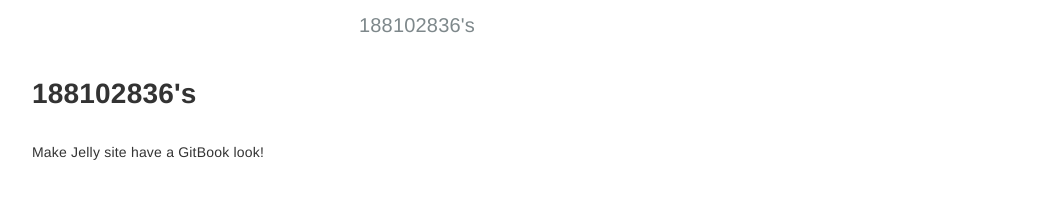
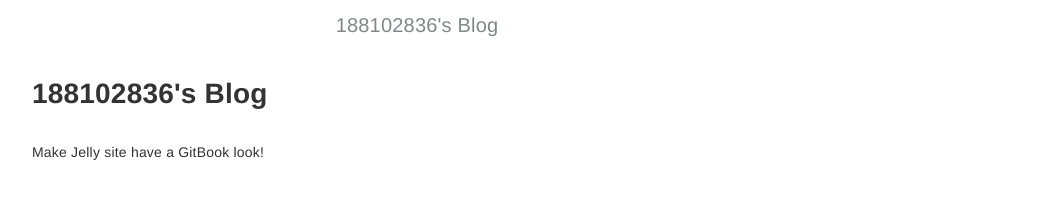
Before and after one commit to 188102836/188102836.github.io, a Jekyll site: the page built from index.md, in a window 1280 px wide. Shown: the top 206 px of the page, without its empty margins (223-1271 px from the left). Built offline with Jekyll 4.4.1, drawn with Linux system fonts in a browser that asks for light colours.

Commit message:
Update _config.yml

```diff
--- a/_config.yml
+++ b/_config.yml
@@ -1,5 +1,5 @@
 # Configurations
-title:            188102836's
+title:            188102836's Blog
 longtitle:        Jekyll Gitbook
 author:           HE Tao
 email:            sighingnow@gmail.com
```
